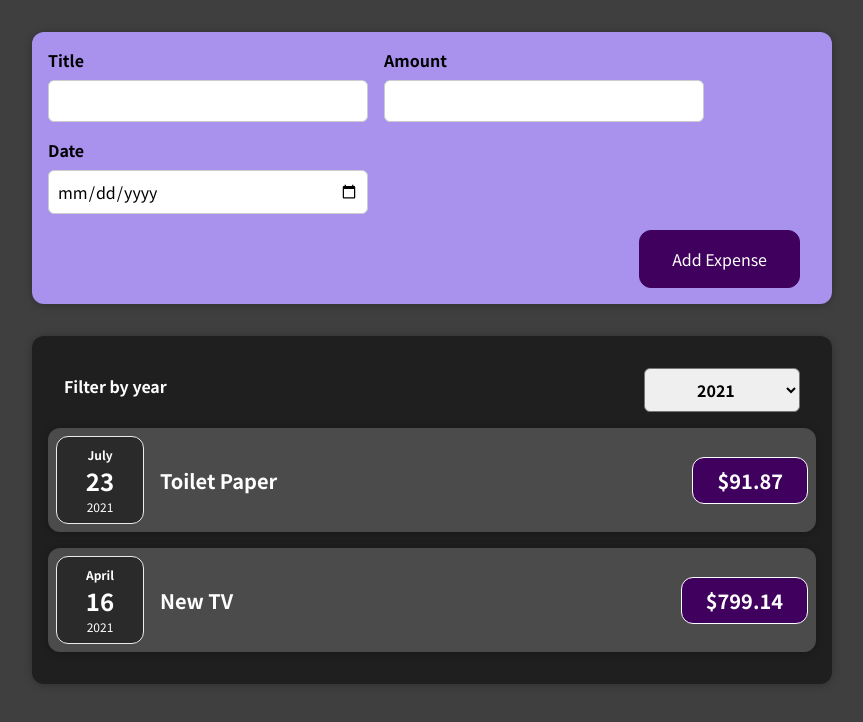
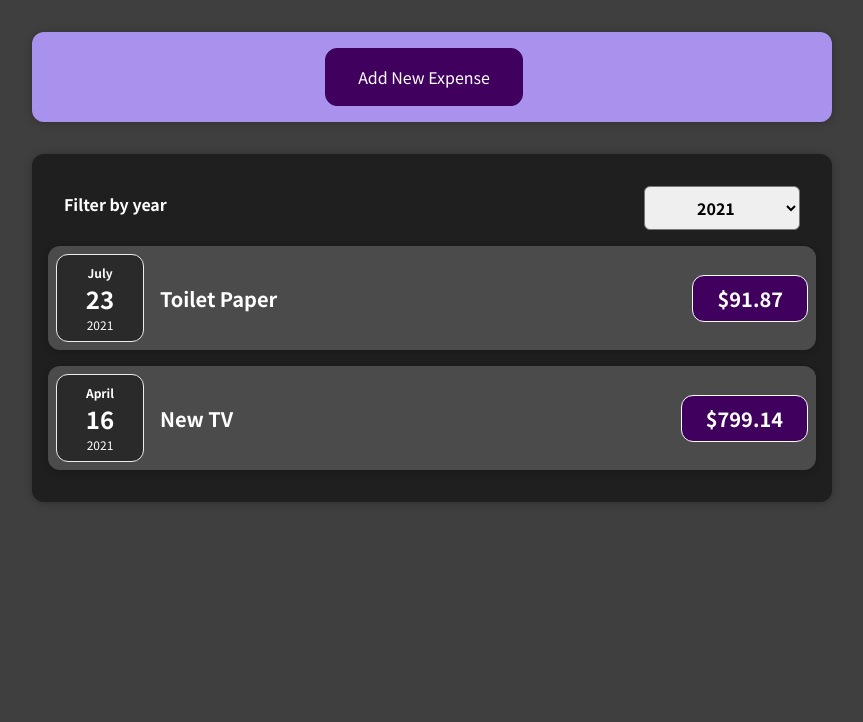
Before and after one commit to renatospaka/expenses-list, a React (Create React App) app: page / in a window 1280 px wide. Shown: the top 722 px of the page, without its empty margins (208-1071 px from the left). Built offline with nearby package versions, Linux system fonts and the light colour scheme.

Commit message:
refactor: :recycle: Form app
conditional display of the form only if user chooses to

```diff
--- a/src/components/NewExpense/ExpenseForm.js
+++ b/src/components/NewExpense/ExpenseForm.js
@@ -49,6 +49,7 @@
         </div>
       </div>
       <div className="new-expense__actions">
+        <button type="button" onClick={props.onCancel} >Cancel</button>
         <button type="submit">Add Expense</button>
       </div>
     </form>
--- a/src/components/NewExpense/NewExpense.js
+++ b/src/components/NewExpense/NewExpense.js
@@ -1,18 +1,31 @@
+import { useState } from "react";
+import ExpenseForm from "./ExpenseForm";
 import "./NewExpense.css";
-import ExpenseForm from "./ExpenseForm";
 
 const NewExpense = (props) => {
-  const  onSaveExpenseDataHandler = (newData) => {
+  const [isEditing, setIsEditing] = useState(false);
+
+  const onSaveExpenseDataHandler = (newData) => {
     const expenseData = {
       ...newData,
       id: Math.random().toString(),
     };
     props.onAddExpense(expenseData);
+    setIsEditing(false)
   };
+
+  const startEditingHandler = () => {
+    setIsEditing(true);
+  };
+
+  const stopEditingHandler = () => {
+    setIsEditing(false);
+  }
 
   return (
     <div className="new-expense">
-      <ExpenseForm onSaveExpenseData={onSaveExpenseDataHandler} />
+      {!isEditing && (<button onClick={startEditingHandler}>Add New Expense</button>)}
+      {isEditing && (<ExpenseForm onSaveExpenseData={onSaveExpenseDataHandler} onCancel={stopEditingHandler} />)}
     </div>
   )
 };
```
